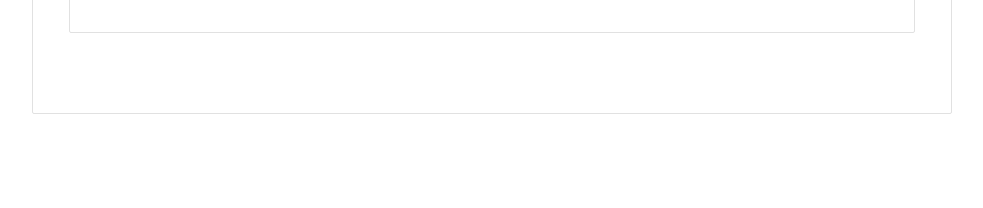
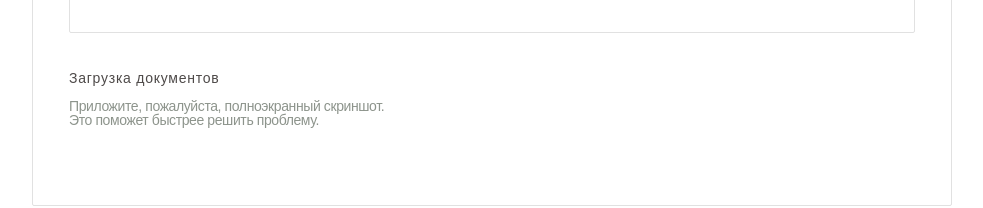
Before and after one commit to Tchander/maximum_education, a Vue app: page / in a window 1280 px wide. Shown: the part 596-804 px from the top of the page, without its empty margins (148-1131 px from the left). Built offline with nearby package versions, Linux system fonts and the light colour scheme; no server answers; the HTML template or start-up script is replaced by a standard one.

Commit message:
feat: create documents uploading component and add some styles

```diff
--- a/src/assets/styles/main.css
+++ b/src/assets/styles/main.css
@@ -3,6 +3,9 @@
 }
 .mxed-block {
   margin-bottom: 40px;
+}
+.mxed-block--less_margin {
+  margin-bottom: 36px;
 }
 .mxed-label__title {
   letter-spacing: .5px;
@@ -15,3 +18,9 @@
   top: 1px;
   right: -11px;
 }
+.mxed-label__title--increased_ls {
+  letter-spacing: 0.75px;
+}
+.mxed-label--increased_margin {
+  margin-bottom: 14px;
+}
--- a/src/components/AppealSubject.vue
+++ b/src/components/AppealSubject.vue
@@ -1,5 +1,5 @@
 <template>
-  <div class="mxed-block mxed-block--appeal">
+  <div class="mxed-block mxed-block--less_margin">
     <div class="mxed-label mxed-label--appeal">
       <span class="mxed-label__title mxed-label__title--required"
         >Тема обращения</span
@@ -70,9 +70,6 @@ export default {
 </script>
 
 <style lang="scss" scoped>
-.mxed-block--appeal {
-  margin-bottom: 36px;
-}
 .mxed-label--appeal {
   margin-bottom: 16px;
 }
--- /dev/null
+++ b/src/components/DocumentsUploading.vue
@@ -0,0 +1,28 @@
+<template>
+  <div class="mxed-block">
+    <div class="mxed-label mxed-label--increased_margin">
+      <span class="mxed-label__title mxed-label__title--increased_ls"
+        >Загрузка документов</span
+      >
+    </div>
+    <div class="mxed-text">
+      Приложите, пожалуйста, полноэкранный скриншот. Это поможет быстрее решить
+      проблему.
+    </div>
+  </div>
+</template>
+
+<script>
+export default {
+  name: "DocumentsUploading",
+};
+</script>
+
+<style lang="scss" scoped>
+.mxed-text {
+  color: #8d948c;
+  width: 100%;
+  max-width: 320px;
+  letter-spacing: -0.4px;
+}
+</style>
--- a/src/components/FormWindow.vue
+++ b/src/components/FormWindow.vue
@@ -5,6 +5,7 @@
       <branch-selector />
       <appeal-subject />
       <problem-description />
+      <documents-uploading />
     </form>
   </div>
 </template>
@@ -13,9 +14,15 @@
 import BranchSelector from "@/components/BranchSelector";
 import AppealSubject from "@/components/AppealSubject";
 import ProblemDescription from "@/components/ProblemDescription";
+import DocumentsUploading from "@/components/DocumentsUploading";
 export default {
   name: "FormWindow",
-  components: { ProblemDescription, AppealSubject, BranchSelector },
+  components: {
+    DocumentsUploading,
+    ProblemDescription,
+    AppealSubject,
+    BranchSelector,
+  },
 };
 </script>
 
--- a/src/components/ProblemDescription.vue
+++ b/src/components/ProblemDescription.vue
@@ -1,11 +1,11 @@
 <template>
-  <div class="mxed-block">
-    <div class="mxed-label mxed-label--description">
+  <div class="mxed-block mxed-block--less_margin">
+    <div class="mxed-label mxed-label--increased_margin">
       <span
         class="
           mxed-label__title
           mxed-label__title--required
-          mxed-label__title--description
+          mxed-label__title--increased_ls
         "
         >Описание проблемы</span
       >
@@ -38,12 +38,6 @@ export default {
 </script>
 
 <style lang="scss" scoped>
-.mxed-label--description {
-  margin-bottom: 14px;
-  .mxed-label__title--description {
-    letter-spacing: 0.75px;
-  }
-}
 .mxed-description {
   width: 100%;
   height: 120px;
```
